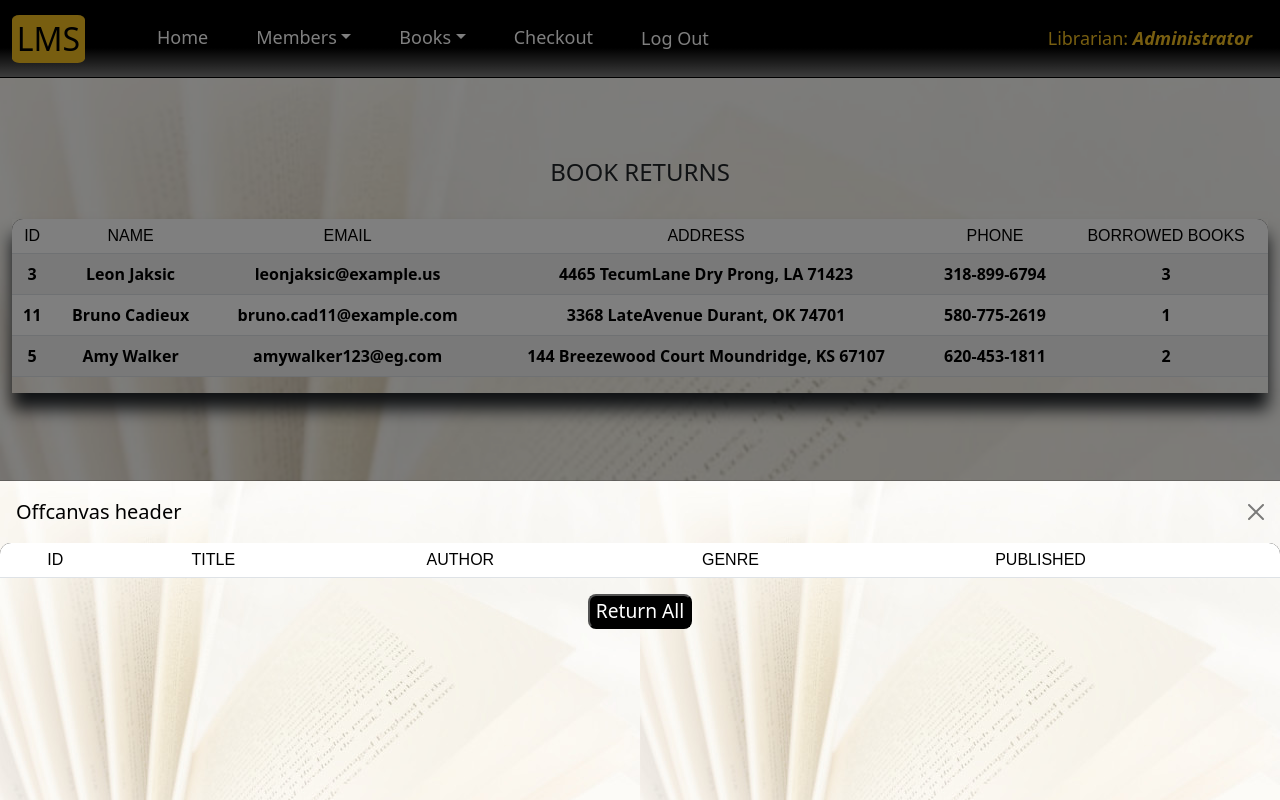
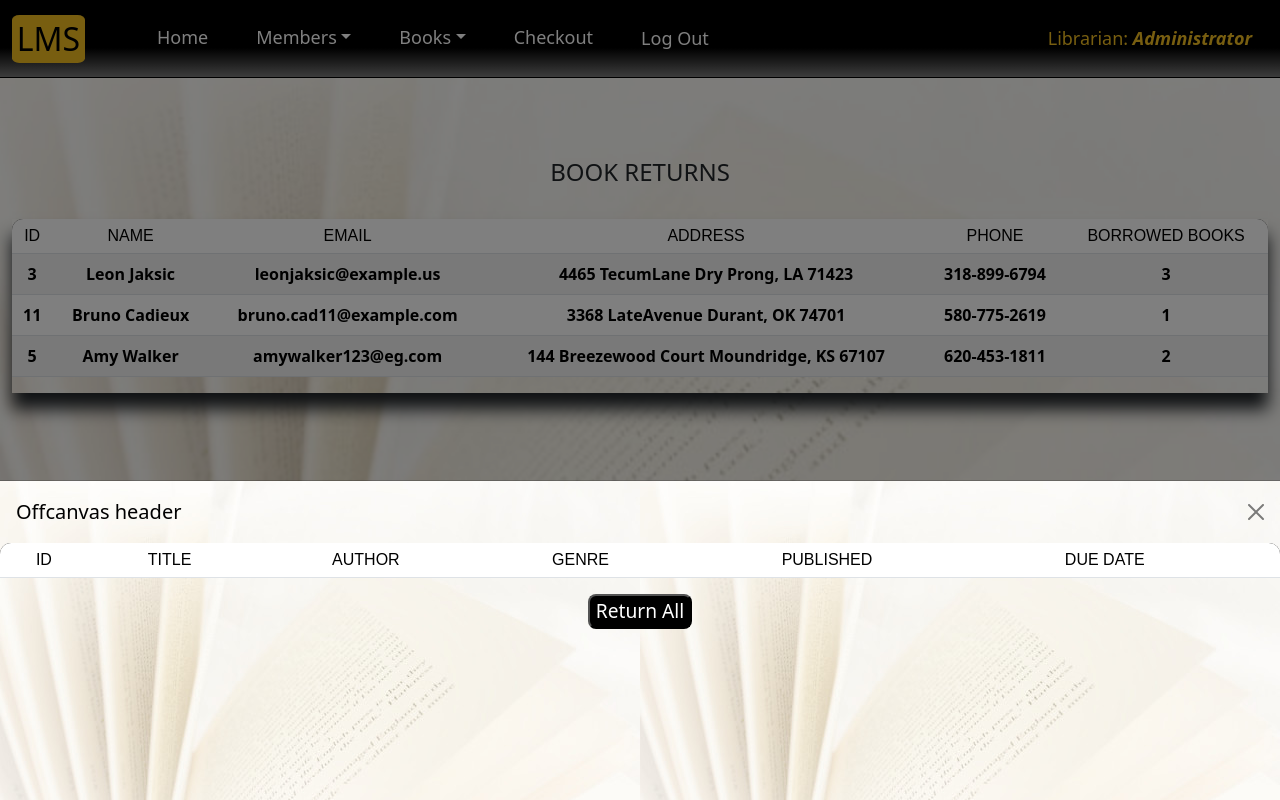
Before and after one commit to sttadic/flask-LMS, a Flask app: page / in a window 1280 px wide, after a click that opens the changed part. Run offline with Flask 3, Linux system fonts and the light colour scheme; a user stored in the database is signed in; data that the repository does not hold is empty; some libraries are stand-ins or nearby versions.

Commit message:
Some changes to index page, now due date showing for each book borrowed, if due date reached it will be colored red

```diff
--- a/static/offcanvas.css
+++ b/static/offcanvas.css
@@ -43,3 +43,7 @@
     color: black;
     font-weight: 600;
 }
+
+.red {
+    color: red;
+}
--- a/static/script.js
+++ b/static/script.js
@@ -385,26 +385,36 @@ $(document).ready(function() {
         // Get child's value (member id) of a row clicked on
         let memId = $(this).find('.memId').text();
 
-        // Ajax post request (endpoint response: books and transactions lists)
+        // Ajax post request (json response: books and transactions lists)
         $.post('/', dataType="json", function(data) {
 
-            let borrowedBooks = []
-            // Iterate over transactions and push all book's ids that a certain member borrowed into a list
+
+            // Iterate over transactions list and compare its borrowed books ids with list of books ids for a selected member
             data[1].forEach(function(transaction) {
-                if(memId == transaction.borrower_id && transaction.type == 'borrow') {
-                    borrowedBooks.push(transaction.book_id);
-                }
-            });
-            // Iterate over borrowedBooks list and compare its ids with list of books ids
-            borrowedBooks.forEach(function(id) {
                 data[0].forEach(function(books) {
-                    if(id == books.id) {
+                    if(memId == transaction.borrower_id && transaction.type == 'borrow' && books.id == transaction.book_id) {
+                        // Assaign date object to a date variable
+                        let date = new Date(transaction.time);
+                        // Set due date (3 weeks after book is borrowed)
+                        date.setDate(date.getDate() + 21);
+                        // Get date portion of a date object
+                        let dueDate = date.toDateString()
+                        // Current time's date portion
+                        let currentDate = new Date($.now()).toDateString();
+
                         let row = $('<tr></tr>').addClass('row-return');
                         row.append($('<td></td>').text(books.id));
                         row.append($('<td></td>').text(books.title));
                         row.append($('<td></td>').text(books.author));
                         row.append($('<td></td>').text(books.genre));
                         row.append($('<td></td>').text(books.year));
+                        // If due date or past due date show date in red color
+                        if(currentDate >= dueDate){
+                            row.append($('<td class="red"></td>').text(dueDate));
+                        }
+                        else {
+                            row.append($('<td></td>').text(dueDate));
+                        }
 
                         // Initialize form, input and button variables
                         let form = $('<form></form>').attr('action', '/').attr('method', 'POST').on('click', function(e) {
--- a/templates/index.html
+++ b/templates/index.html
@@ -57,7 +57,7 @@
                 <th scope="col">AUTHOR</th>
                 <th scope="col">GENRE</th>
                 <th scope="col">PUBLISHED</th>
-
+                <th scope="col">DUE DATE</th>
                 <th scope="col" style="border-radius: 0 0.7rem 0 0;"></th>
             </tr>
         </thead>
```
